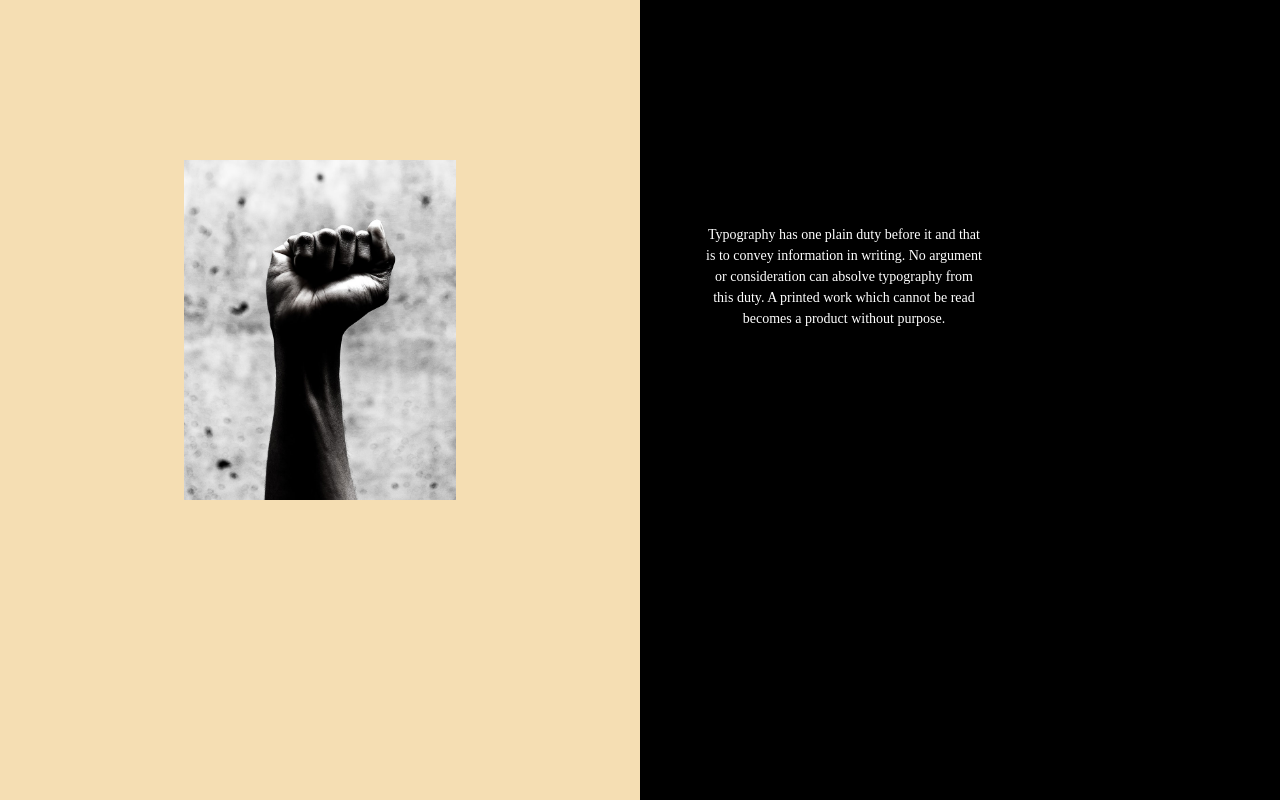
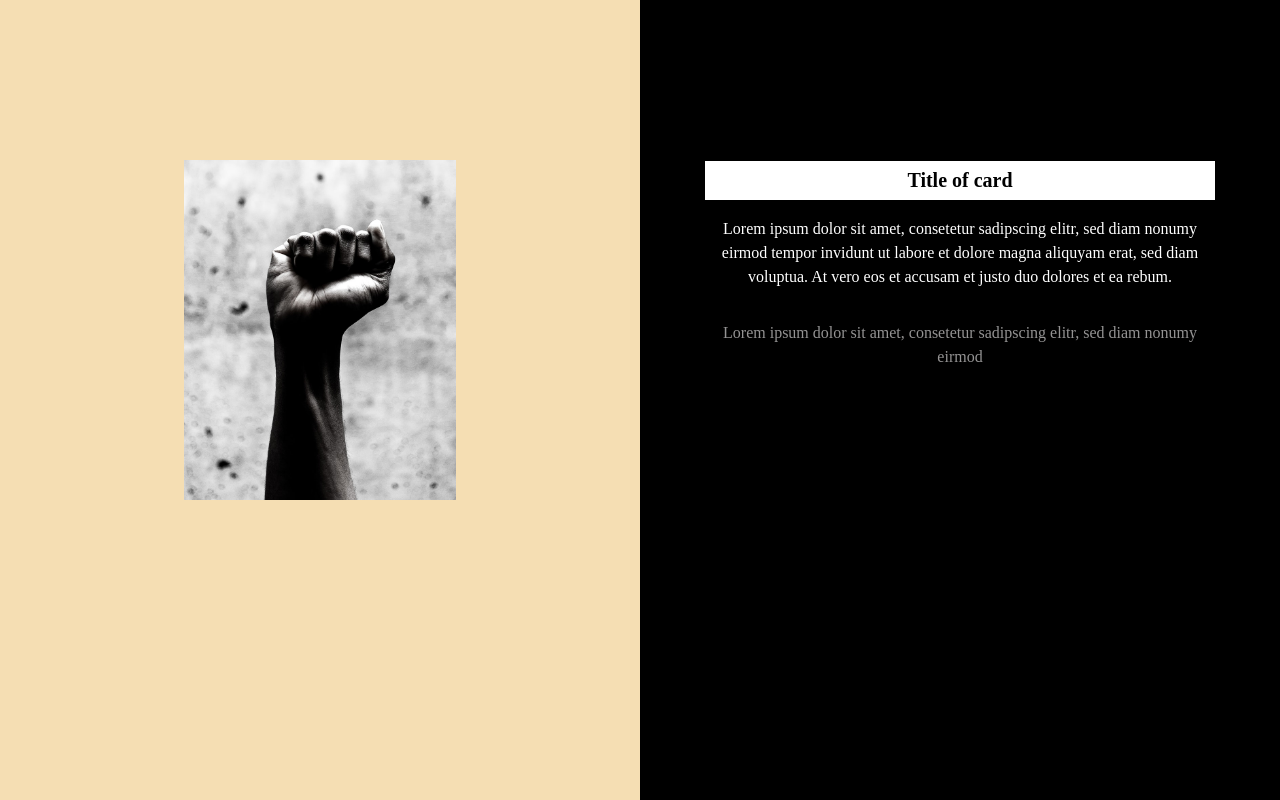
Before and after one commit to hnkingsolver/InTheNeighborhood, a Django app: page / in a window 1280 px wide. Shown: the part 93-893 px from the top of the page. Run offline with Django 3.2, Linux system fonts and the light colour scheme.

Commit message:
changed about section a bit

```diff
--- a/inTheNeighborhood/itn/static/css/about.css
+++ b/inTheNeighborhood/itn/static/css/about.css
@@ -74,7 +74,6 @@ nav ul li{
 .f6 {
     font-size: .875rem;
     color: white;
-    margin-top: 10rem;
 }
 
 .measure-narrow {
@@ -91,3 +90,91 @@ nav ul li{
         padding: 4rem;
     }
 }
+
+
+
+
+
+
+.ba {
+    border-style: solid;
+    border-width: 1px;
+}
+
+.bt {
+    border-top-style: solid;
+    border-top-width: 1px;
+}
+
+.lh-copy {
+    line-height: 1.5;
+}
+
+.mw5 {
+    max-width: 16rem;
+}
+
+.white {
+    color: black;
+}
+
+.bg-near-black {
+    background-color: white;
+}
+
+.pa3 {
+    padding: 1rem;
+}
+
+.pv2 {
+    padding-top: .5rem;
+    padding-bottom: .5rem;
+}
+
+.ph3 {
+    padding-left: 1rem;
+    padding-right: 1rem;
+}
+
+.mv0 {
+    margin-top: 0;
+    margin-bottom: 0;
+}
+
+.mv4 {
+    margin-top: 2rem;
+    margin-bottom: 2rem;
+}
+
+.f4 {
+    font-size: 1.25rem;
+}
+
+.f6 {
+    font-size: .875rem;
+}
+
+.measure {
+    max-width: 30em;
+}
+
+.center {
+    margin-top: 10rem;
+    margin-right: auto;
+    margin-left: auto;
+}
+
+@media screen and (min-width: 30em) {
+    .mw6-ns {
+        max-width: 32rem;
+    }
+
+    .f5-ns {
+        font-size: 1rem;
+    }
+}
+
+.lower {
+    margin-top: 2rem;
+    color: rgb(148, 147, 147);
+}
--- a/inTheNeighborhood/itn/templates/about.html
+++ b/inTheNeighborhood/itn/templates/about.html
@@ -15,7 +15,7 @@
 <body>
     <!-- nav -->
     <nav>
-        <img class="nav_logo" src="static/img/Logo_No_Text.png" alt="logo" style="width: 6%; padding: .5rem;"/>
+        <img class="nav_logo" src="static/img/Logo_No_Text.png" alt="logo" style="width: 6%; padding: .5rem;" />
         <div class="nav links">
             <ul>
                 <li>About</li>
@@ -30,14 +30,28 @@
             <img class="fist_img" src="static/img/fistblm.jpeg" alt="">
         </div>
         <div class="fl w-50 bg-light-gray tc">
-            <main class="pa3 pa5-ns">
+            <!-- <main class="pa3 pa5-ns">
+                <h3 style="color: white;">Title Stuff</h3>
                 <p class="f6 lh-copy measure-narrow">
                     Typography has one plain duty before it and that is to convey information
                     in writing. No argument or consideration can absolve typography from this
                     duty. A printed work which cannot be read becomes a product without
                     purpose.
                 </p>
-            </main>
+            </main> -->
+            <article class="center mw5 mw6-ns hidden ba mv4">
+                <h1 class="f4 bg-near-black white mv0 pv2 ph3">Title of card</h1>
+                <div class="pa3 bt">
+                    <p class="f6 f5-ns lh-copy measure mv0">
+                        Lorem ipsum dolor sit amet, consetetur sadipscing elitr, sed diam nonumy eirmod
+                        tempor invidunt ut labore et dolore magna aliquyam erat, sed diam voluptua. At
+                        vero eos et accusam et justo duo dolores et ea rebum.
+                    </p>
+                    <p class="f6 f5-ns lh-copy measure mv0 lower">
+                        Lorem ipsum dolor sit amet, consetetur sadipscing elitr, sed diam nonumy eirmod
+                    </p>
+                </div>
+            </article>
 
 
         </div>
```
Also changed, not shown: 1 other file.
